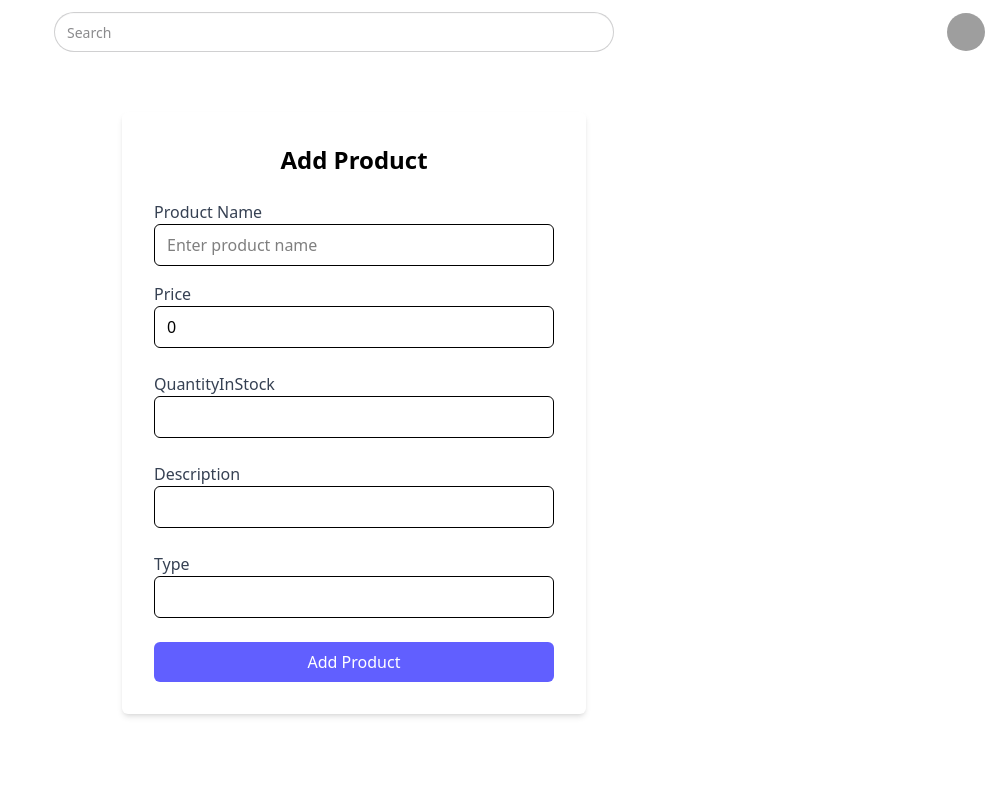
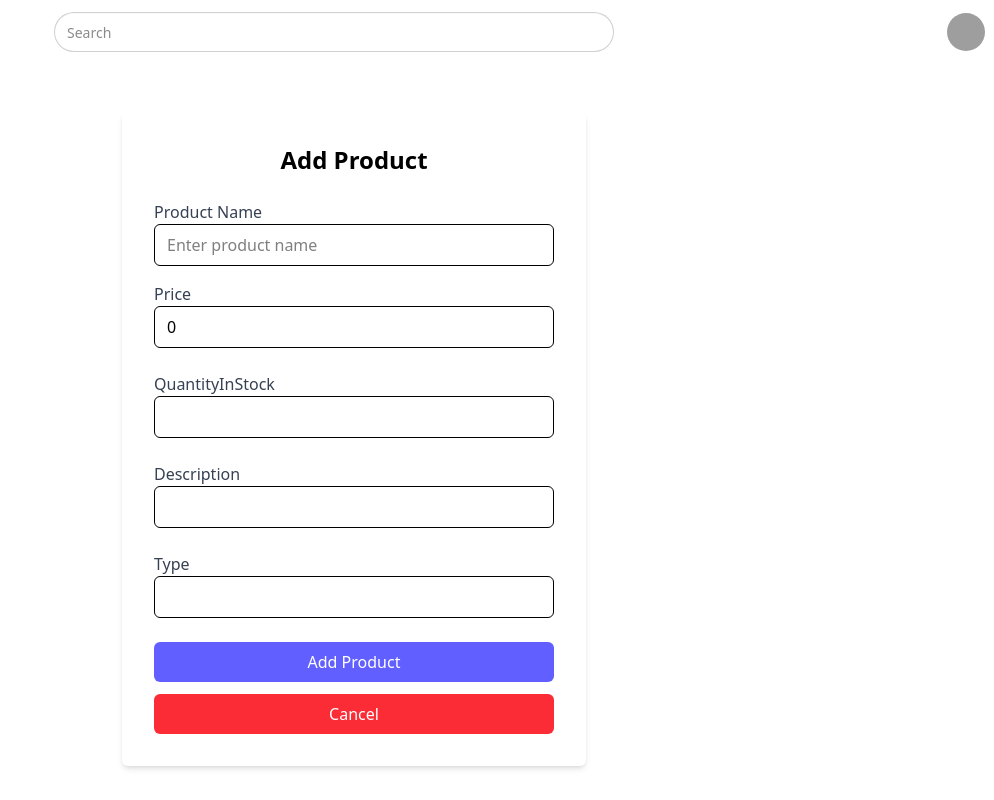
Before and after one commit to VarisNithiparkorn/PROJECT2-SEC-2-HGR, a Vue app: page /admin in a window 1280 px wide. Both pictures are taken after a click on the button "Add". Shown: the whole page, without its empty margins (286-1280 px from the left). Built offline with nearby package versions, Linux system fonts and the light colour scheme; data requests are answered from the project's data file; grey boxes are pictures that could not be loaded.

Commit message:
109-[Update]payment UI

```diff
--- a/data/db.json
+++ b/data/db.json
@@ -17,7 +17,7 @@
       "password": "test2",
       "email": "test2@gmail.com",
       "role": "user",
-      "address": "123 test test test"
+      "address": "123 test test"
     },
     {
       "id": "fe27",
@@ -46,26 +46,7 @@
       "id": "727c"
     },
     {
-      "products": [
-        {
-          "id": "e535",
-          "productName": "DELL Inspiron 5430",
-          "price": 21490,
-          "quantityInStock": 6,
-          "description": "DELL DESKTOP AIO INSPIRON 5430-OID5430101501GTH Black",
-          "type": "pc",
-          "amount": 1
-        },
-        {
-          "id": "cbea",
-          "productName": "ASUS TUF GAMING",
-          "price": 26990,
-          "quantityInStock": 3,
-          "description": "NOTEBOOK ASUS TUF GAMING A15 FA506NFR-HN005W (GRAPHITE BLACK)",
-          "type": "laptop",
-          "amount": 1
-        }
-      ],
+      "products": [],
       "id": "4bfa"
     },
     {
--- a/src/components/AdminPage.vue
+++ b/src/components/AdminPage.vue
@@ -46,6 +46,11 @@ const addNewProduct = async (product) => {
   isAdding.value = false;
   currentProduct.value = {};
 };
+
+const cancelAddProduct = () =>{
+  isAdding.value = false;
+  currentProduct.value = {};
+}
 const updateProductInfo = async (product) => {
   try {
     const editedItem = await editItem(
@@ -84,6 +89,7 @@ const setEditProduct = (product) => {
         @add-new-product="addNewProduct"
         :activeProduct="currentProduct"
         @edit-product="updateProductInfo"
+        @cancel-add="cancelAddProduct"
       />
     </div>
 
--- a/src/components/Payment.vue
+++ b/src/components/Payment.vue
@@ -110,7 +110,13 @@ onMounted(async () => {
         <div
           class="shadow-2xl rounded-2xl w-[900px] h-[120px] p-5 max-sm:p-2 flex justify-between mt-4 max-sm:w-72 max-sm:h-[99px] max-lg:w-[650px] relative"
         >
-          <h1 class="p-2">Payment method</h1>
+        <h1 class="p-6">Select your payment method</h1>
+          <select>
+            <option>Credit Card</option>
+            <option>PayPal</option>
+            <option>Cash on Delivery</option>
+            <option>Bank Transfer</option>
+          </select>
         </div>
       </div>
       <div class="flex w-full justify-center">
--- a/src/components/ProductForm.vue
+++ b/src/components/ProductForm.vue
@@ -1,6 +1,6 @@
 <script setup>
 import { ref } from "vue";
-const emit = defineEmits(["addNewProduct", "editProduct"]);
+const emit = defineEmits(["addNewProduct", "editProduct","cancelAdd"]);
 const props = defineProps({
   activeProduct: {
     type: Object,
@@ -10,7 +10,7 @@ const newProduct = ref(props.activeProduct);
 </script>
 
 <template>
-  <div class="flex items-center justify-center">
+  <div class="flex items-center justify-center mb-3">
     <div class="w-full max-w-lg px-6">
       <div class="p-8 bg-white shadow-md rounded-md">
         <h2 class="text-2xl text-black font-bold mb-6 text-center">
@@ -77,6 +77,12 @@ const newProduct = ref(props.activeProduct);
             >
               Edit Product
             </button>
+            <button
+              @click="$emit('cancelAdd')"
+              class="w-full mt-3 bg-red-500 text-white py-2 px-4 rounded-md hover:bg-red-600 transition-colors duration-300"
+            >
+             Cancel
+            </button>
           </div>
         </div>
       </div>
```
